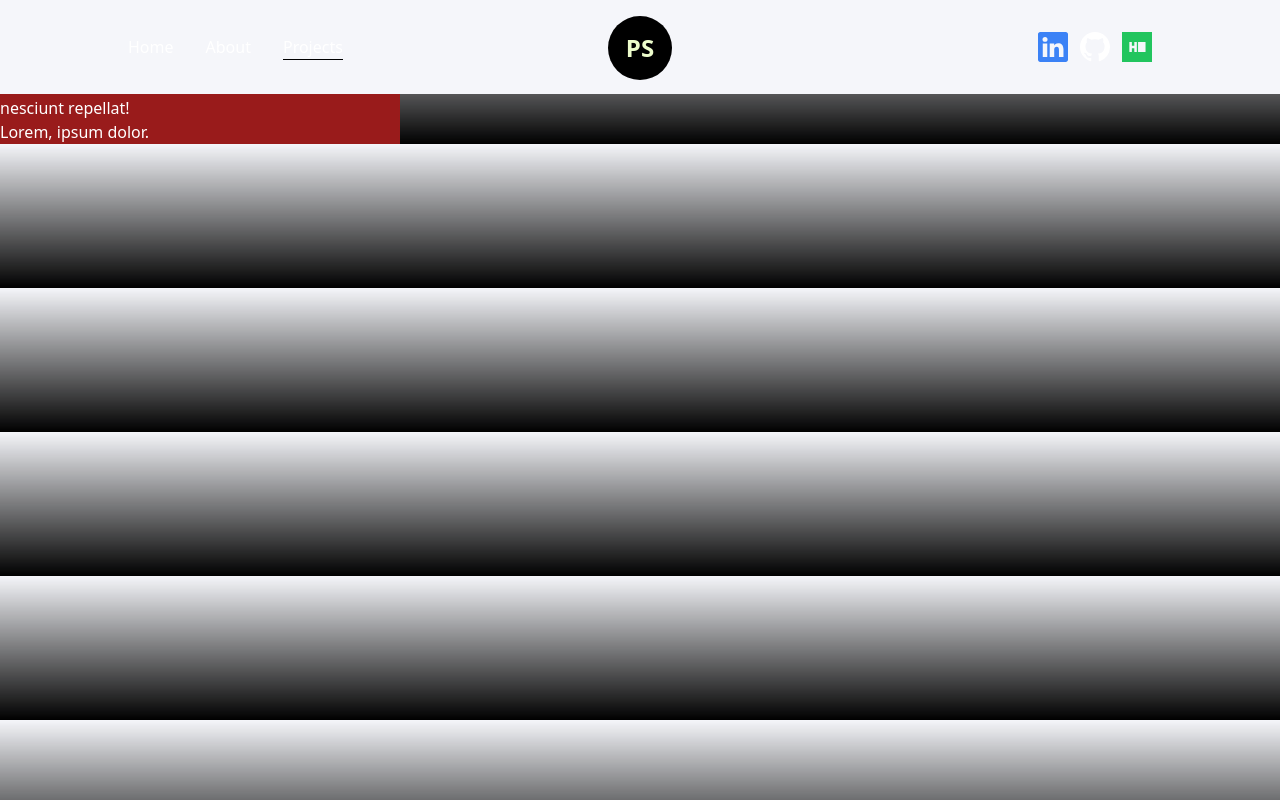
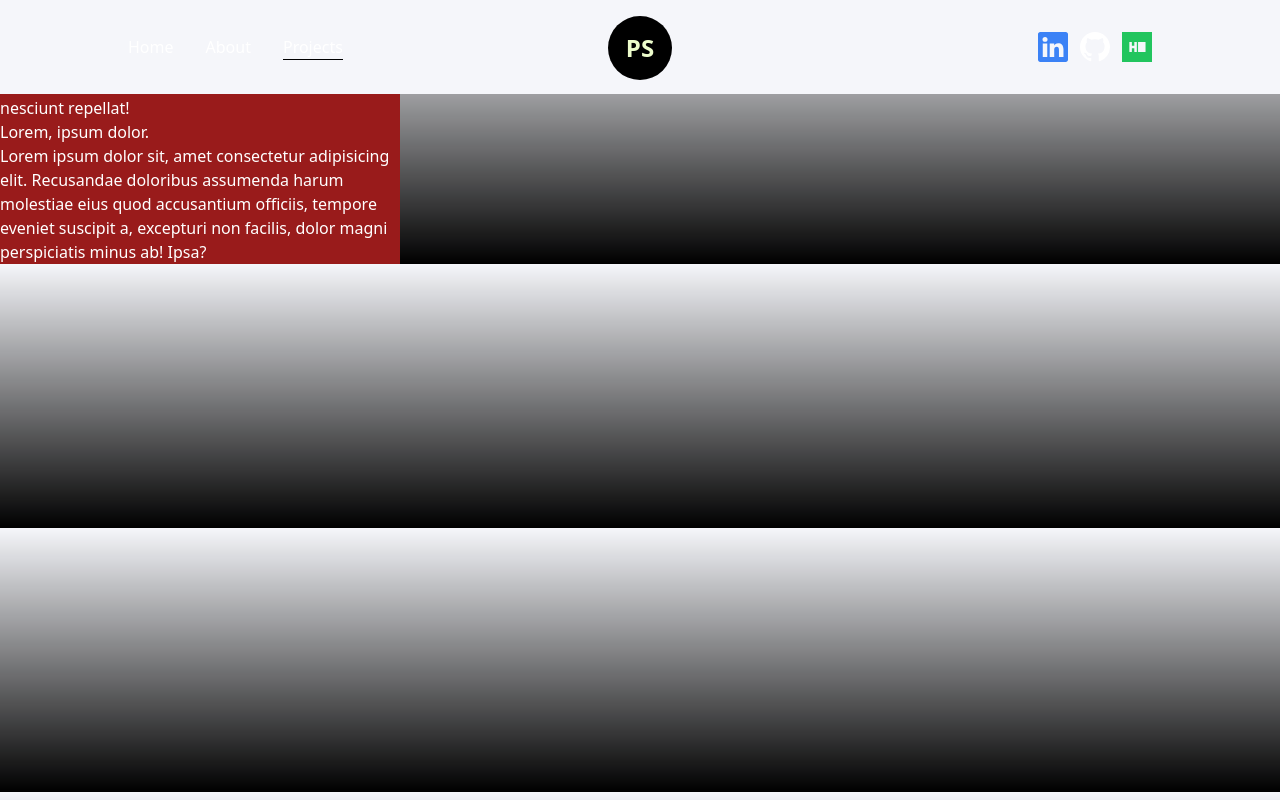
Before and after one commit to Prashant-2505/Portfolio, a Next.js app: page /project in a window 1280 px wide. Built offline with nearby package versions, Linux system fonts and the light colour scheme.

Commit message:
deployment check

```diff
--- a/src/app/project/page.jsx
+++ b/src/app/project/page.jsx
@@ -7,6 +7,8 @@ const page = () => {
         Lorem ipsum, dolor sit amet consectetur adipisicing elit. Iste quis esse reprehenderit vero ex odit, minus dolorum quo, asperiores optio doloremque cum rerum, cupiditate nesciunt maxime! Modi minus nesciunt repellat!
       </p>
       <h1>Lorem, ipsum dolor.</h1>
+      <h1>Lorem ipsum dolor sit, amet consectetur adipisicing elit. Recusandae doloribus assumenda harum molestiae eius quod accusantium officiis, tempore eveniet suscipit a, excepturi non facilis, dolor magni perspiciatis minus ab! Ipsa?
+      </h1>
     </div>
   )
 }
```
